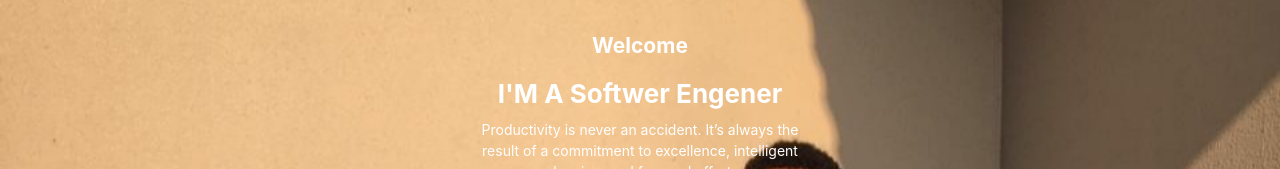
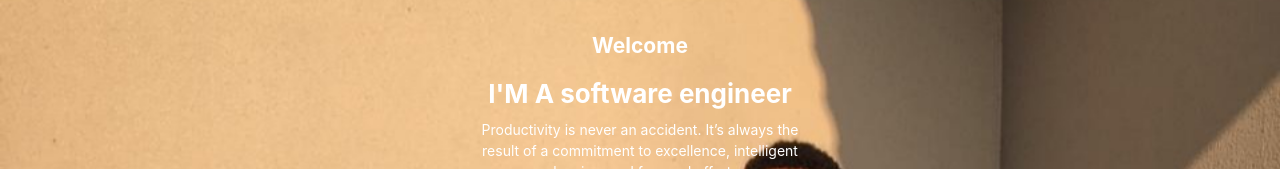
Before and after one commit to Mulelur/sibara-e-poe, a React (Create React App) app: page / in a window 1280 px wide. Shown: the part 216-385 px from the top of the page. Built offline with nearby package versions, Linux system fonts and the light colour scheme.

Commit message:
edit name on home

```diff
--- a/src/container/home/sectionHeader.js
+++ b/src/container/home/sectionHeader.js
@@ -7,7 +7,7 @@ export default function SectionHeaderContainer() {
     <SectionHeader>
       <SectionHeader.Container>
         <SectionHeader.Heading4>Welcome</SectionHeader.Heading4>
-        <SectionHeader.Heading1>I'M A Softwer Engener</SectionHeader.Heading1>
+        <SectionHeader.Heading1>I'M A software engineer</SectionHeader.Heading1>
         <SectionHeader.Text>
           Productivity is never an accident. It’s always the result of a
           commitment to excellence, intelligent planning, and focused effort.
```
